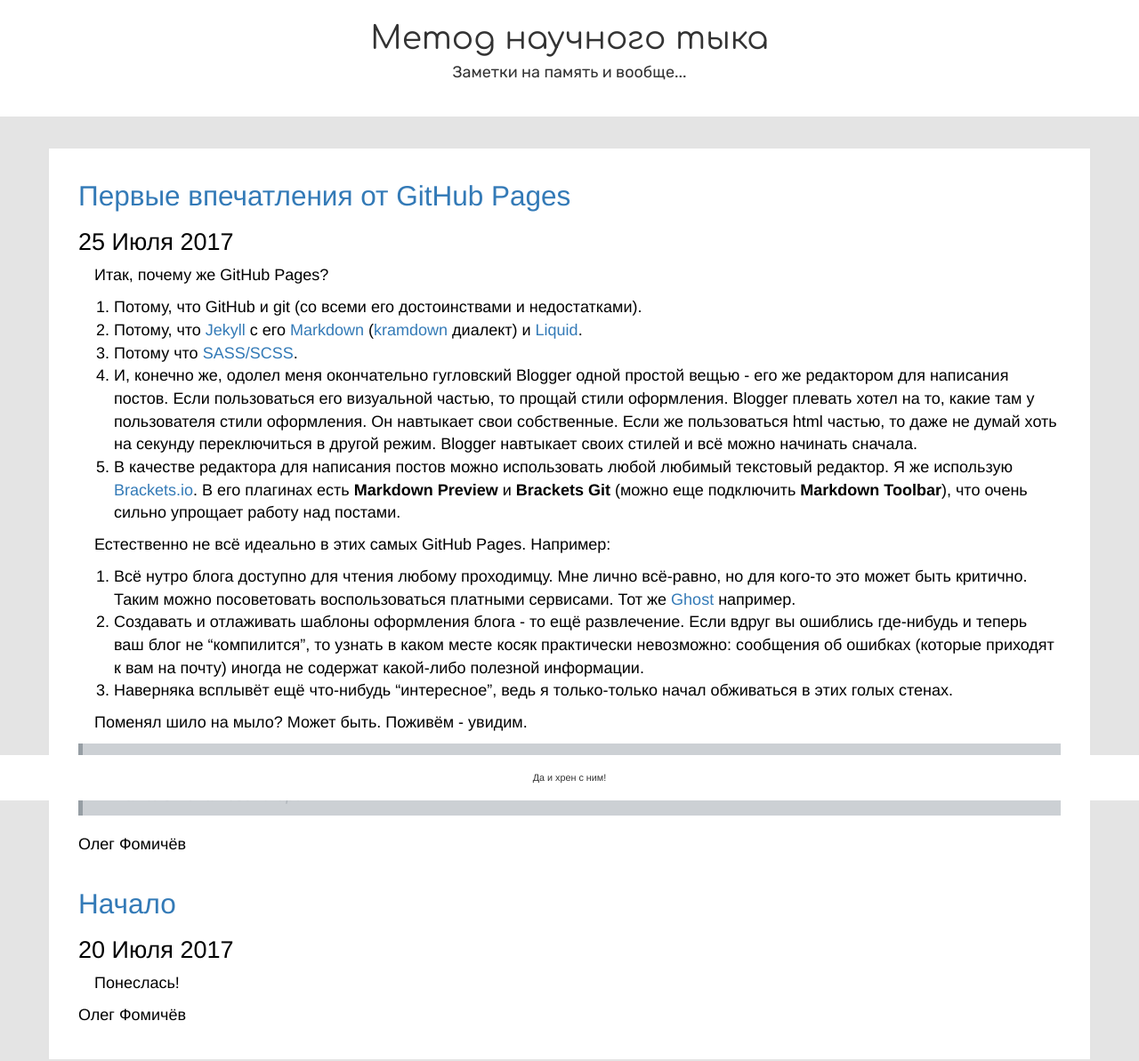
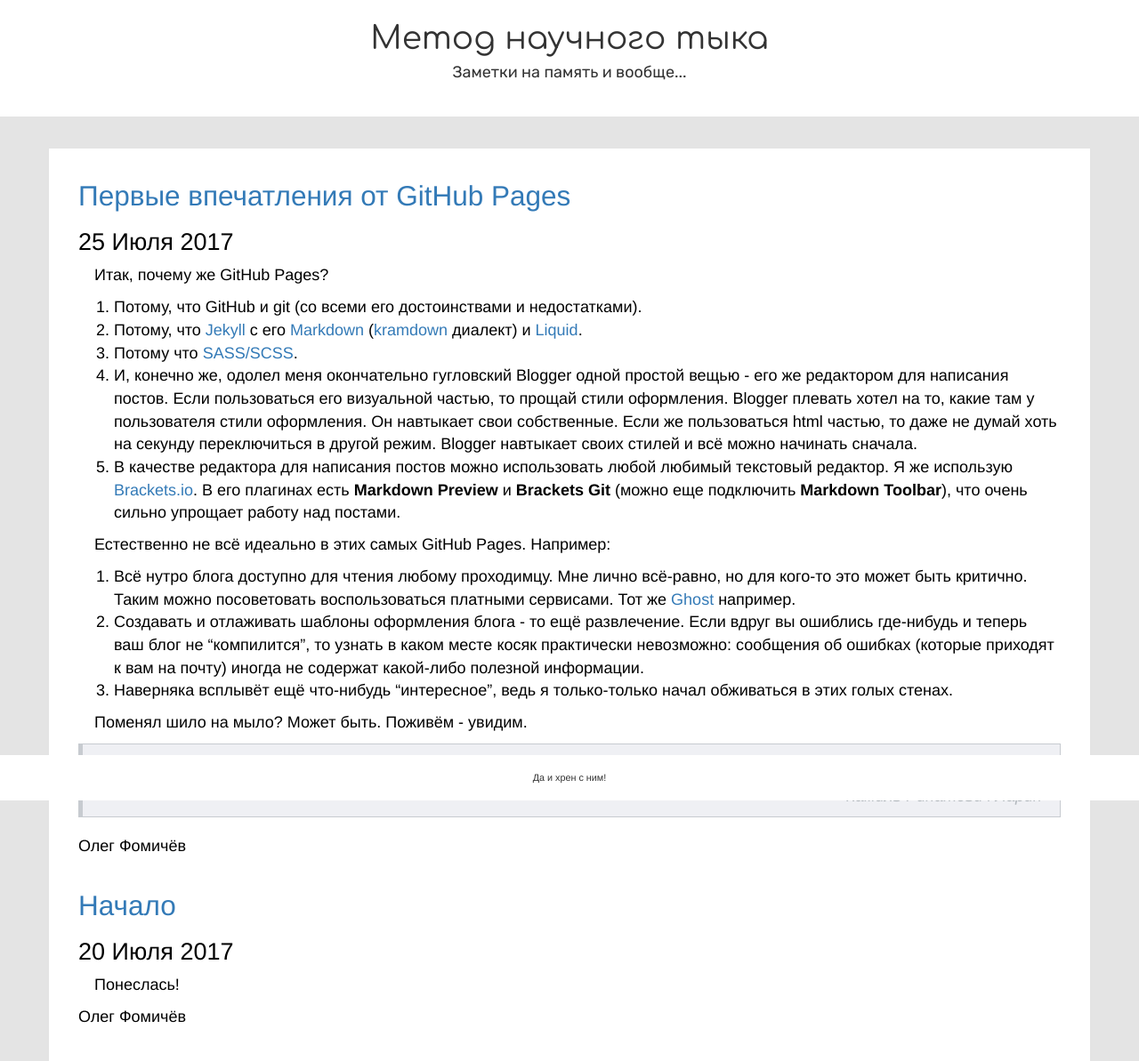
Before and after one commit to fomich0ff/fomich0ff.github.io, a Jekyll site: the page built from index.html, in a window 1280 px wide. Shown: the whole page at 89% size. Built offline with Jekyll 4.4.1, drawn with Linux system fonts in a browser that asks for light colours; nearby versions of some CDN libraries.

Commit message:
styles updated

```diff
--- a/_sass/base.scss
+++ b/_sass/base.scss
@@ -1,16 +1,22 @@
 /*
     Variables
 */
+
+
+/* Basic colors */
 
 $regular-text-color: #000;
 $regular-background-color: #fff;
 $outside-background-color: #e4e4e4;
 
 /* Blockqoute color palette */
+
 $blockquote-text-color: #5b6770;
-$blockquote-background-color: #ccd0d4;
-$blockquote-border-color: #969ea4;
+$blockquote-background-color: #eff0f4;
+$blockquote-border-color: #c7cbd0;
 $blockquote-sign-color: #b1b7bc;
+
+/* Basic configuration */
 
 $font-size: 18px;
 $break-phone: 768px;
@@ -53,12 +59,15 @@ body {
     blockquote {
         font-size: $font-size;
         border-left: 5px solid $blockquote-border-color;
+        border-right: 1px solid $blockquote-border-color;
+        border-bottom: 1px solid $blockquote-border-color;
+        border-top: 1px solid $blockquote-border-color;
         background-color: $blockquote-background-color;
         color: $blockquote-text-color;
-
         em {
             color: $blockquote-sign-color;
             text-align: right;
+            display: block;
         }
     }
 }
```
